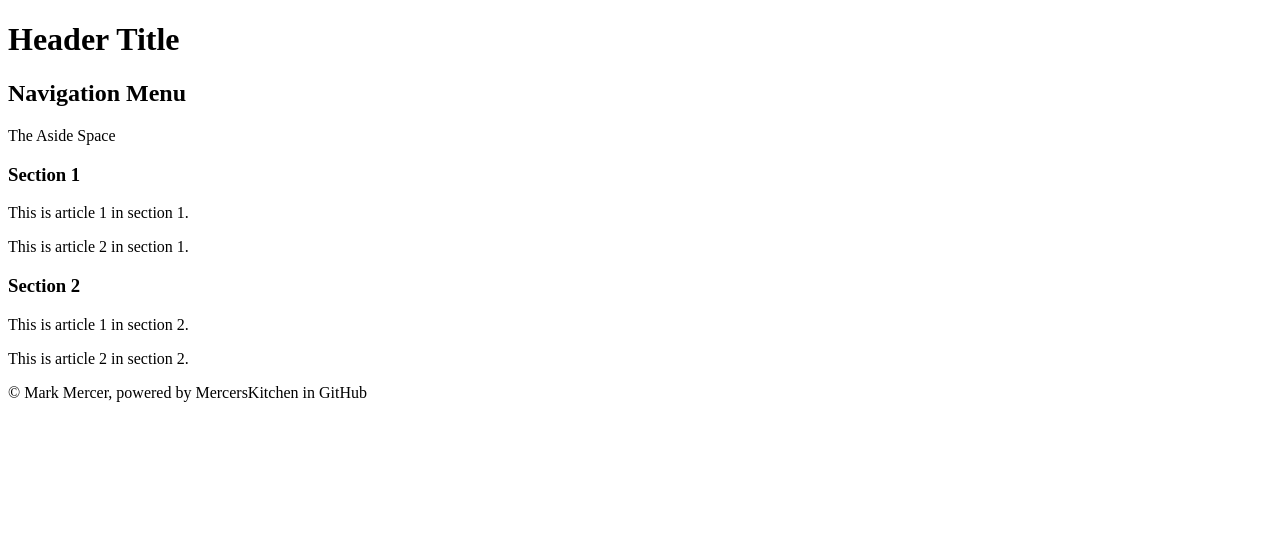
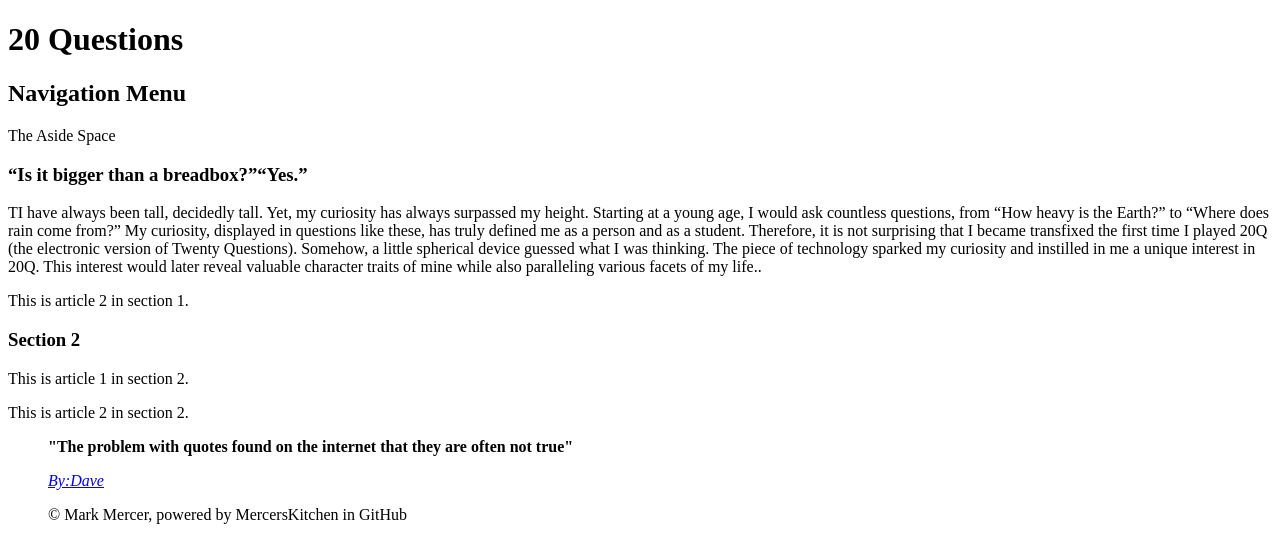
Before and after one commit to zilkiffalali/Essay-project-CS10-Zilkiffal-Ali, a plain HTML site: page index.html in a window 1280 px wide. Drawn offline with Linux system fonts and the light colour scheme.

Commit message:
essay
essay

```diff
--- a/index.html
+++ b/index.html
@@ -16,13 +16,13 @@
 
   <body>
 
-    <header><h1>Header Title</h1></header>
+    <header><h1>20 Questions</h1></header>
     <nav><h2>Navigation Menu</h2></nav>
     <aside><p>The Aside Space</p></aside>
     <section>
-      <h3>Section 1</h3>
+      <h3>“Is it bigger than a breadbox?”“Yes.”</h3>
       <article>
-        <p>This is article 1 in section 1.</p>
+        <p>TI have always been tall, decidedly tall. Yet, my curiosity has always surpassed my height. Starting at a young age, I would ask countless questions, from “How heavy is the Earth?” to “Where does rain come from?” My curiosity, displayed in questions like these, has truly defined me as a person and as a student. Therefore, it is not surprising that I became transfixed the first time I played 20Q (the electronic version of Twenty Questions). Somehow, a little spherical device guessed what I was thinking. The piece of technology sparked my curiosity and instilled in me a unique interest in 20Q. This interest would later reveal valuable character traits of mine while also paralleling various facets of my life..</p>
       </article>
       <article>
         <p>This is article 2 in section 1.</p>
@@ -37,10 +37,19 @@
         <p>This is article 2 in section 2.</p>
       </article>
     </section>
+    <section>
+      <article>
+        <p></p>
+      </article>
+    </section>
 
   </body>
 
   <footer>
+    <blockquote cite="https://www.skeptical-science.com/critical-thinking/skeptical-facebook-quotes-memes/">
+      <!-- Date Accesed: 20180920 -->
+      <p><strong>"The problem with quotes found on the internet that they are often not true"</strong></p>
+      <p><em><a href="https://www.skeptical-science.com/critical-thinking/skeptical-facebook-quotes-memes/">By:Dave</a></em></p>
     <p>&copy Mark Mercer, powered by MercersKitchen in GitHub</p>
   </footer>
 
```
